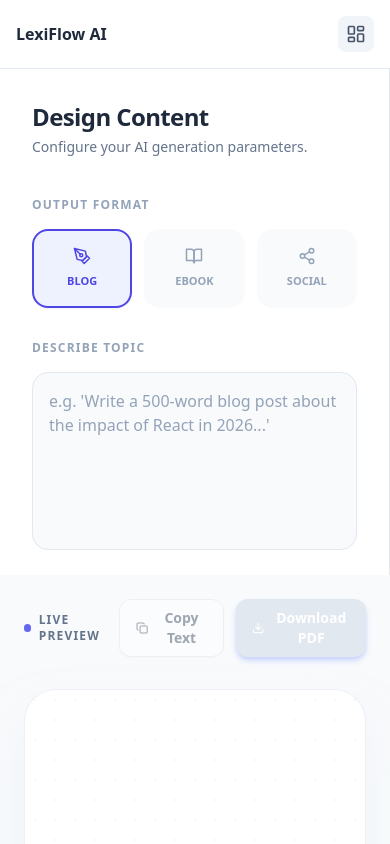
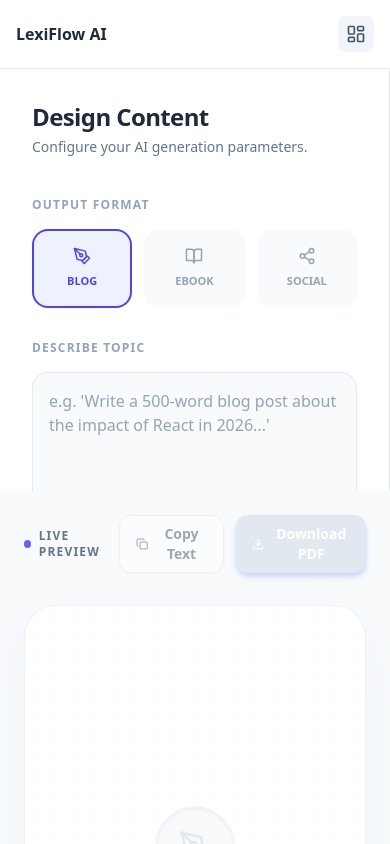
Before and after one commit to alfredulu/LexiFlow-AI, a React (Vite) app: page / in a window 390 px wide. Built offline with nearby package versions, Linux system fonts and the light colour scheme; no server answers.

Commit message:
re-adjust height of input and output panels for better layout

```diff
--- a/src/App.jsx
+++ b/src/App.jsx
@@ -135,7 +135,8 @@
           </button>
         </div>
         {/* INPUT PANEL */}
-        <section className="w-full lg:w-[400px] border-r border-slate-200 bg-white p-8 overflow-y-auto h-[60vh] lg:h-full shrink-0">
+        {/* INPUT PANEL */}
+        <section className="w-full lg:w-[400px] border-r border-slate-200 bg-white p-8 overflow-y-auto h-[50%] lg:h-full shrink-0">
           <header className="mb-10">
             <h2 className="text-2xl font-bold text-slate-800 tracking-tight">
               Design Content
@@ -214,7 +215,8 @@
         </section>
 
         {/* OUTPUT PANEL */}
-        <section className="w-full lg:flex-1 bg-slate-50 p-6 md:p-12 overflow-y-auto relative h-[40vh] lg:h-full">
+        {/* OUTPUT PANEL */}
+        <section className="flex-1 bg-slate-50 p-6 md:p-12 overflow-y-auto relative h-[50%] lg:h-full">
           <div className="max-w-3xl mx-auto">
             <div className="flex justify-between items-center mb-8">
               <div className="flex items-center gap-2">
```
